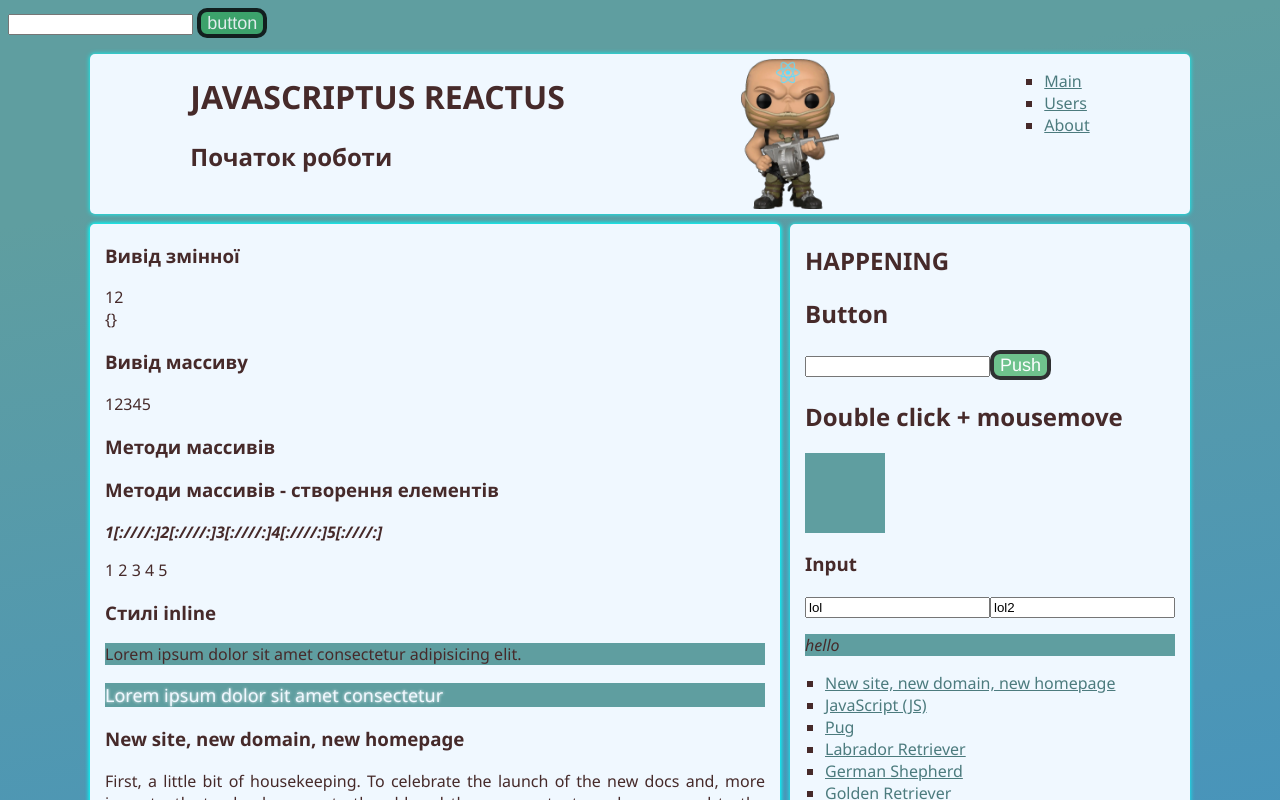
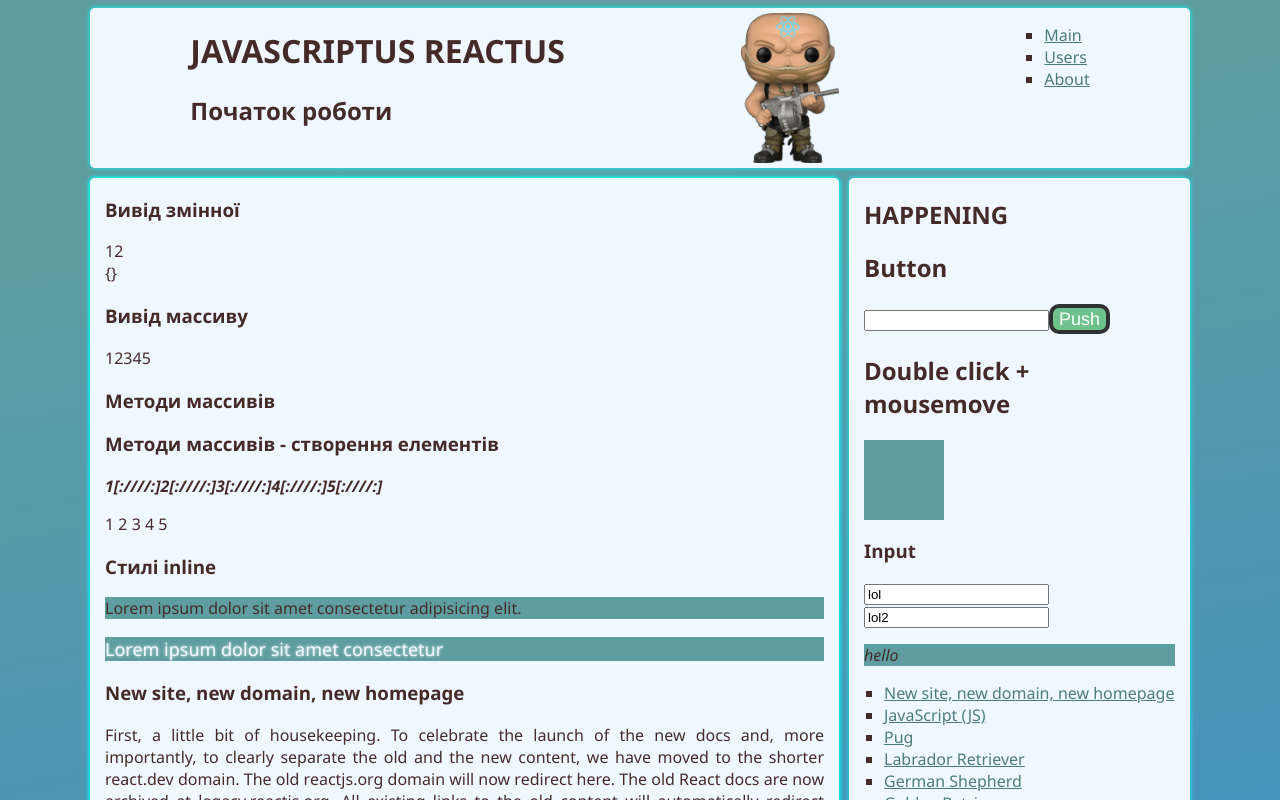
Before and after one commit to tztaras/app, a React (Create React App) app: page / in a window 1280 px wide. Shown: the top 800 px of the page. Built offline with nearby package versions, Linux system fonts and the light colour scheme.

Commit message:
grid-template-columns: 2fr 2fr 1fr;

```diff
--- a/public/index.html
+++ b/public/index.html
@@ -14,12 +14,12 @@
   </head>
   <body>
     <noscript>You need to enable JavaScript to run this app.</noscript>
-    <input type="text" />
+    <!-- <input type="text" />
     <button class="statebutton" type="button">button</button>
     <div class="res1"></div>
-    <ul></ul>
+    <ul></ul> -->
     <div id="root"></div>
 
-    <script src="./script.js"></script>
+    <!-- <script src="./script.js"></script> -->
   </body>
 </html>
--- a/src/App/App.css
+++ b/src/App/App.css
@@ -21,6 +21,8 @@ body {
     /* background-color: rgb(233, 233, 233); */
     margin: 0 auto;
     display: grid;
+    /* justify-content: center; */
+    grid-template-columns: 2fr 2fr 1fr;
 
 
     grid-template-areas:
@@ -31,6 +33,8 @@ body {
     column-gap: 10px;
 
 }
+
+
 
 
 /* h1,
```
